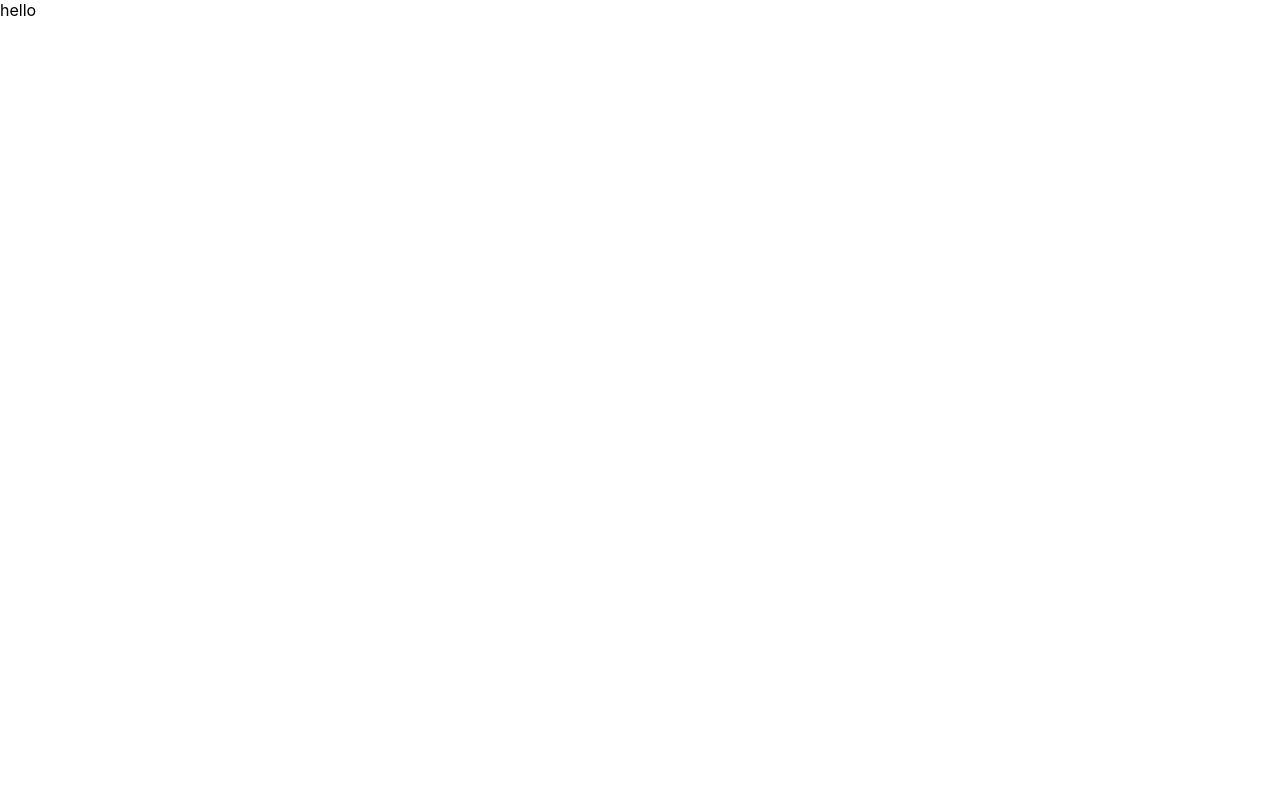
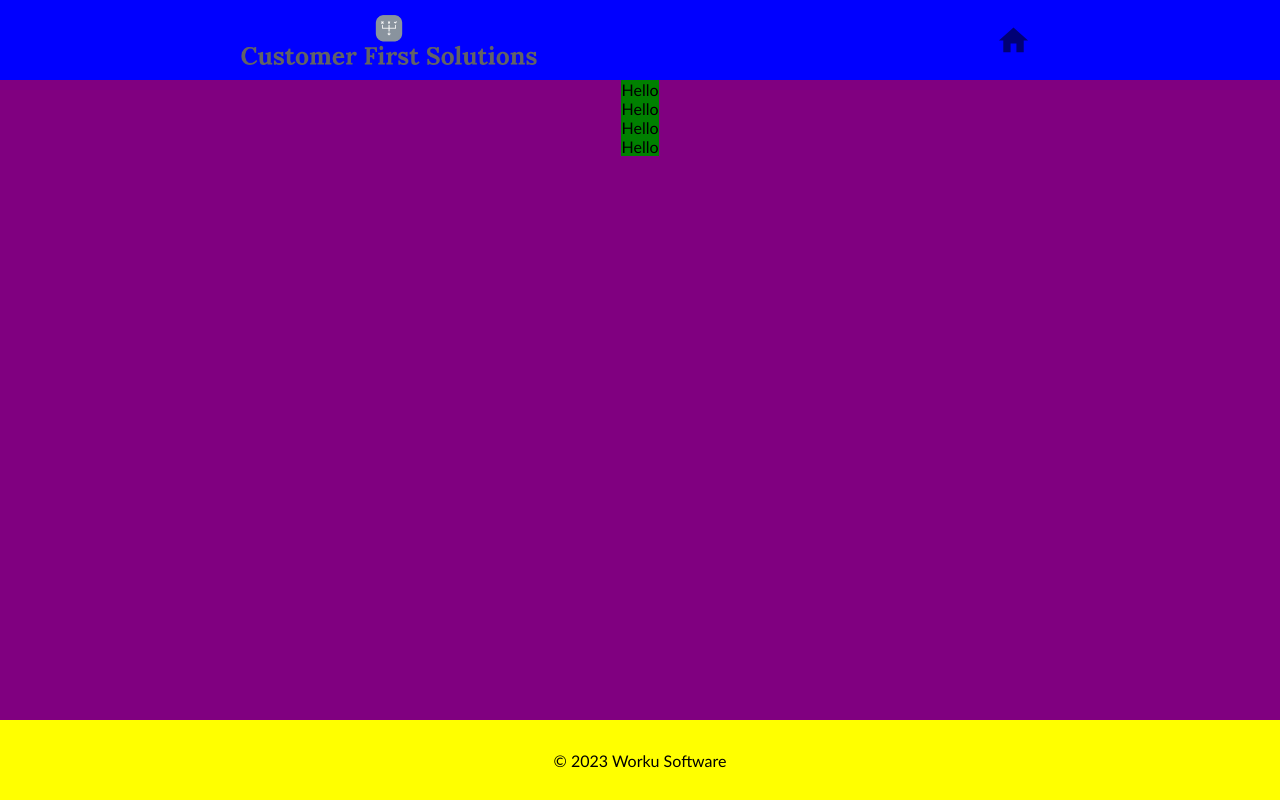
Before and after one commit to nworku00/csr-portal, a React (Create React App) app: page / in a window 1280 px wide. Built offline with nearby package versions, Linux system fonts and the light colour scheme.

Commit message:
basic layout

```diff
--- a/package.json
+++ b/package.json
@@ -3,10 +3,14 @@
   "version": "0.1.0",
   "private": true,
   "dependencies": {
+    "@emotion/react": "^11.11.1",
+    "@emotion/styled": "^11.11.0",
+    "@mui/icons-material": "^5.14.1",
+    "@mui/material": "^5.14.1",
     "@testing-library/jest-dom": "^5.17.0",
     "@testing-library/react": "^13.4.0",
     "@testing-library/user-event": "^13.5.0",
-    "firebase": "^8.6.8",
+    "firebase": "^10.0.0",
     "react": "^18.2.0",
     "react-dom": "^18.2.0",
     "react-router-dom": "^6.14.2",
--- a/src/App.css
+++ b/src/App.css
@@ -1,38 +1,6 @@
 .App {
-  text-align: center;
+    height: 100vh;
+    display: flex;
+    flex-direction: column;
+    font-family: 'Trebuchet MS', 'Lucida Sans Unicode', 'Lucida Grande', 'Lucida Sans', Arial, sans-serif
 }
-
-.App-logo {
-  height: 40vmin;
-  pointer-events: none;
-}
-
-@media (prefers-reduced-motion: no-preference) {
-  .App-logo {
-    animation: App-logo-spin infinite 20s linear;
-  }
-}
-
-.App-header {
-  background-color: #282c34;
-  min-height: 100vh;
-  display: flex;
-  flex-direction: column;
-  align-items: center;
-  justify-content: center;
-  font-size: calc(10px + 2vmin);
-  color: white;
-}
-
-.App-link {
-  color: #61dafb;
-}
-
-@keyframes App-logo-spin {
-  from {
-    transform: rotate(0deg);
-  }
-  to {
-    transform: rotate(360deg);
-  }
-}
--- a/src/App.js
+++ b/src/App.js
@@ -3,12 +3,16 @@ import "./App.css";
 import PortalContext from "./PortalContext";
 import Main from "./components/Main";
 import { useState } from "react";
+import Header from './components/Header'
+import Footer from './components/Footer'
 function App() {
-    const [user, setUser] = useState({});
+    const [user, setUser] = useState('');
     return (
-        <div className="">
+        <div className= "App">
             <PortalContext.Provider value={{ user, setUser }}>
-                <Main></Main>
+            <Header/>
+            <Main/>
+            <Footer/>
             </PortalContext.Provider>
         </div>
     );
--- /dev/null
+++ b/src/components/Components.css
@@ -0,0 +1,23 @@
+.Main {
+    width: 100vw;
+    height: 80vh;
+    display: flex;
+    flex-direction: column;
+    align-items: center;
+    background-color: purple;
+}
+
+.Header {
+    height: 50px;
+    display: flex;
+    justify-content: space-around;
+    padding: 15px;
+    background-color:blue
+}
+.Footer {
+    height: 80px;
+    display: flex;
+    justify-content: center;
+    align-items: center;
+    background-color:yellow
+}
--- /dev/null
+++ b/src/components/Footer.js
@@ -0,0 +1,9 @@
+import React from 'react'
+
+const Footer = () => {
+  return (
+    <div className='Footer'> &copy; 2023 Worku Software</div>
+  )
+}
+
+export default Footer
--- /dev/null
+++ b/src/components/Header.js
@@ -0,0 +1,16 @@
+import React from 'react'
+import IconButton from '@mui/material/IconButton';
+import HomeIcon from '@mui/icons-material/Home';
+import './Components.css'
+const Header = () => {
+  return (
+      <div className='Header'>
+          <img src={require("../logo-no-background.png")} alt="" height={50} />
+          <IconButton>
+              <HomeIcon fontSize='large'></HomeIcon>
+         </IconButton>
+    </div>
+  )
+}
+
+export default Header
--- a/src/components/Main.js
+++ b/src/components/Main.js
@@ -1,11 +1,23 @@
-import React, { useContext } from 'react'
-import PortalContext from '../PortalContext'
+import React, { useContext, useState } from "react";
+import PortalContext from "../PortalContext";
+import UserList from "./UserList";
+import './Components.css'
+
 
 const Main = () => {
-    const {user, setUser} = useContext(PortalContext)
-  return (
-    <div className='Main'>hello</div>
-  )
-}
+    return (
+        <div className="Main">
+            <UserList />
 
-export default Main
+            {/*
+            router set up
+            userprofile
+            useredit
+
+            */}
+
+        </div>
+    );
+};
+
+export default Main;
--- /dev/null
+++ b/src/components/SingleUser.js
@@ -0,0 +1,11 @@
+import React from 'react'
+
+const SingleUser = () => {
+  return (
+      <div className='SingleUser'>
+          Hello
+    </div>
+  )
+}
+
+export default SingleUser
--- /dev/null
+++ b/src/components/UserList.js
@@ -0,0 +1,18 @@
+import React from "react";
+import SingleUser from "./SingleUser";
+
+const UserList = () => {
+    const style = {
+        backgroundColor:'green'
+    }
+    return (
+        <div className="UserList" style = {style}>
+            <SingleUser />
+            <SingleUser />
+            <SingleUser />
+            <SingleUser />
+        </div>
+    );
+};
+
+export default UserList;
--- a/src/firebase.js
+++ b/src/firebase.js
@@ -1,6 +1,7 @@
 // Import the functions you need from the SDKs you need
 import { initializeApp } from "firebase/app";
 import { getAnalytics } from "firebase/analytics";
+import { getDatabase } from "firebase/database";
 // TODO: Add SDKs for Firebase products that you want to use
 // https://firebase.google.com/docs/web/setup#available-libraries
 
@@ -13,9 +14,10 @@ const firebaseConfig = {
   storageBucket: "csr-portal-fcb23.appspot.com",
   messagingSenderId: "867751935389",
   appId: "1:867751935389:web:a55cf7191f1a490efdc374",
-  measurementId: "G-427EB9W8D7"
+    measurementId: "G-427EB9W8D7",
+  databaseURL : "https://csr-portal-fcb23-default-rtdb.firebaseio.com/"
 };
 
 // Initialize Firebase
 const app = initializeApp(firebaseConfig);
-const analytics = getAnalytics(app);
+export const database = getDatabase(app);
```
Also changed, not shown: src/components/AllUsers.js (deleted, +0 -11 lines), src/logo-no-background.png (added), 1 other file (tests, documents, lock files or other folders).
